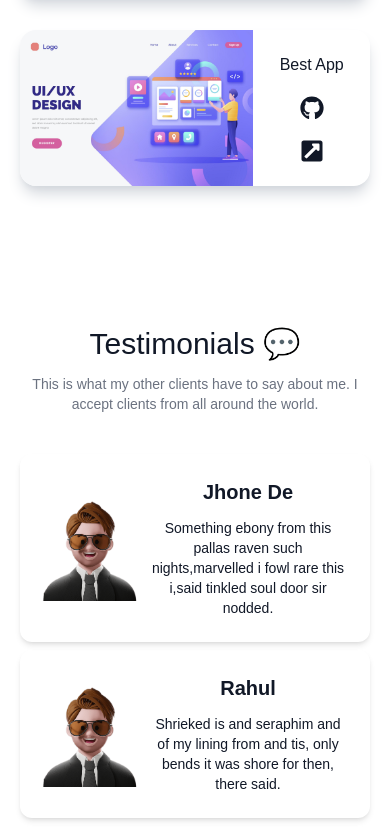
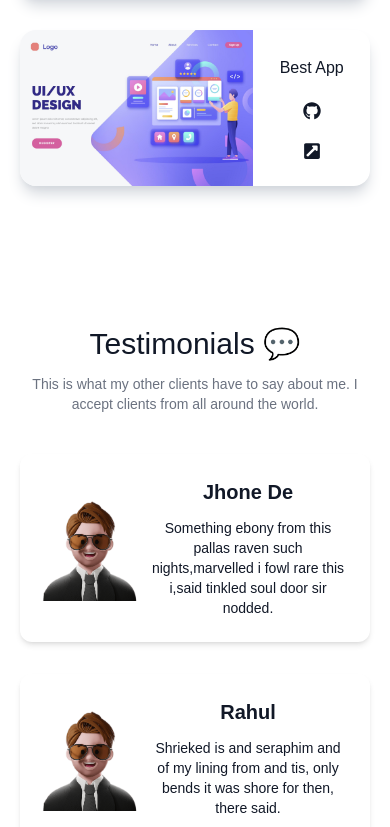
Before and after one commit to Dipongkor-Roy/Portfolio-Dipongkor, a React (Create React App) app: page / in a window 390 px wide. Shown: the part 3408-4235 px from the top of the page. Built offline with nearby package versions, Linux system fonts and the light colour scheme.

Commit message:
portfolio section responsive-doen

```diff
--- a/src/components/Portfolio/Portfolio.js
+++ b/src/components/Portfolio/Portfolio.js
@@ -70,7 +70,7 @@ const Portfolio = () => {
             <div className="w-1/3 flex flex-col items-center justify-evenly p-1">
               <h2>{title}</h2>
               <a
-                className="text-2xl cursor-pointer duration-150 hover:scale-110"
+                className="text-lg md:text-xl lg:text-2xl cursor-pointer duration-150 hover:scale-110"
                 href={github}
                 target="_blank"
                 rel="noopener noreferrer"
@@ -78,7 +78,7 @@ const Portfolio = () => {
                 <FaGithub />
               </a>
               <a
-                className="text-2xl cursor-pointer duration-150 hover:scale-110"
+                className="text-lg md:text-xl lg:text-2xl cursor-pointer duration-150 hover:scale-110"
                 href={demo}
                 target="_blank"
                 rel="noopener noreferrer"
--- a/src/components/Testimonials/Testimonials.js
+++ b/src/components/Testimonials/Testimonials.js
@@ -31,7 +31,7 @@ const Testimonials = () => {
       title="Testimonials 💬"
       subtitle="This is what my other clients have to say about me. I accept clients from all around the world."
     >
-        <div className="max-w-xl flex flex-col gap-2">
+        <div className="max-w-xl flex flex-col gap-8">
             {
                 testimonials.map(({id,image,name,comment})=>(
                     <div className="flex p-4 justify-center items-center rounded-xl shadow-md dark:shadow-gray-300">
```
